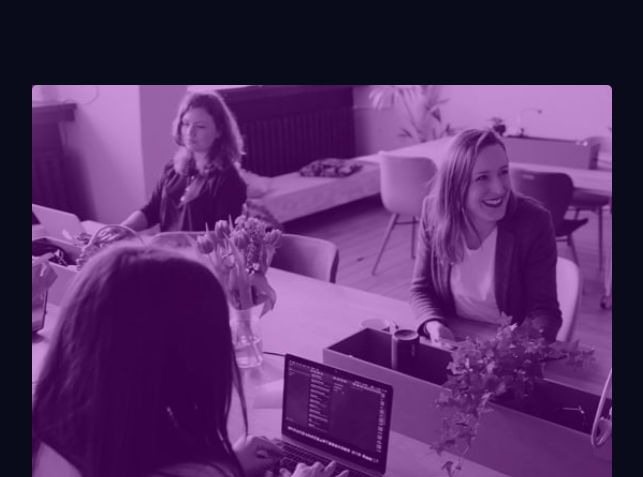
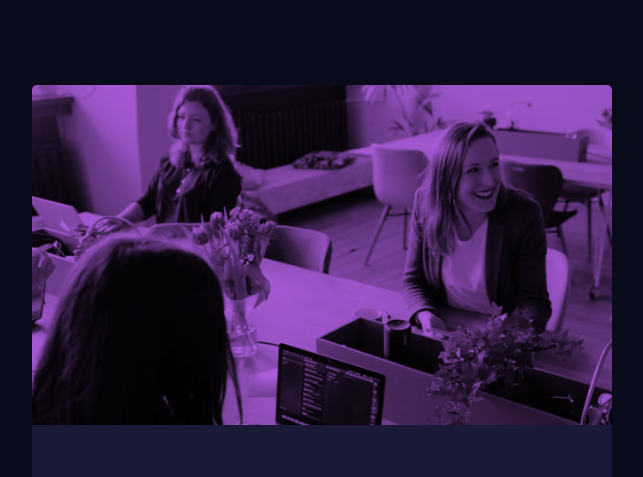
Before and after one commit to rishabh0540/stats-preview-card-component, a plain HTML site: page index.html in a window 768 px wide. Shown: the top 477 px of the page, without its empty margins (62-705 px from the left). Drawn offline with Linux system fonts and the light colour scheme.

Commit message:
image in laptop view made responsive

```diff
--- a/index.html
+++ b/index.html
@@ -50,7 +50,7 @@
             </div>
         </div>
         <div class="box2">
-            <img class="image-header-desktop" src="images/image-header-desktop.jpg" alt="image">
+          <!-- <img class="image-header-desktop" src="images/image-header-desktop.jpg" alt="image"> -->
         </div>
 
     </div>
--- a/styles.css
+++ b/styles.css
@@ -41,16 +41,19 @@ body {
     margin-top: 10%;
     line-height: 1.7;
     padding-right: 10%;
-    width: 85%;
+    width: 91%;
 }
 
 .box2 {
     border-top-right-radius: 5px;
     border-bottom-right-radius: 5px;
-    background-color: hsl(287deg 100% 34%);
+    background-color: hsl(277deg 64% 61%);
+    background-image: url(images/image-header-desktop.jpg);
+    background-size: cover;
+    background-blend-mode: multiply;
 }
 
-img.image-header-desktop {
+/* img.image-header-desktop {
     border-top-right-radius: 5px;
     border-bottom-right-radius: 5px;
     height: auto;
@@ -58,7 +61,7 @@ img.image-header-desktop {
     vertical-align: bottom;
     opacity: 0.6;
 
-}
+} */
 
 .stats-outer {
     display: flex;
@@ -101,7 +104,11 @@ img.image-header-desktop {
         border-top-left-radius: 0;
     }
     .box2{
-        padding-bottom: 0;
+        background-image: url(images/image-header-mobile.jpg);
+        border-top-right-radius: 5px;
+        border-top-left-radius: 5px;
+        border-bottom-right-radius: 0;
+        height: 200px;
     }
     .main-heading{
         width: 100%;
@@ -113,14 +120,14 @@ img.image-header-desktop {
         width: 100%;
         font-size: 12px;
     }
-    img.image-header-desktop{
+    /* img.image-header-desktop{
         border-top-right-radius: 5px;
         border-top-left-radius: 5px;
         border-bottom-right-radius: 0;
         width: 100%;
         height: 100%;
         vertical-align: bottom;
-    }
+    } */
     .stats-outer{
         flex-direction: column;
         margin-top: 15%;
@@ -142,6 +149,9 @@ img.image-header-desktop {
     .main-paragraph{
         font-size: 1.2rem;
     }
+    .box2{
+        height: 340px;
+    }
     .stats-outer{
         flex-direction: row;
         width: 85%;
```
